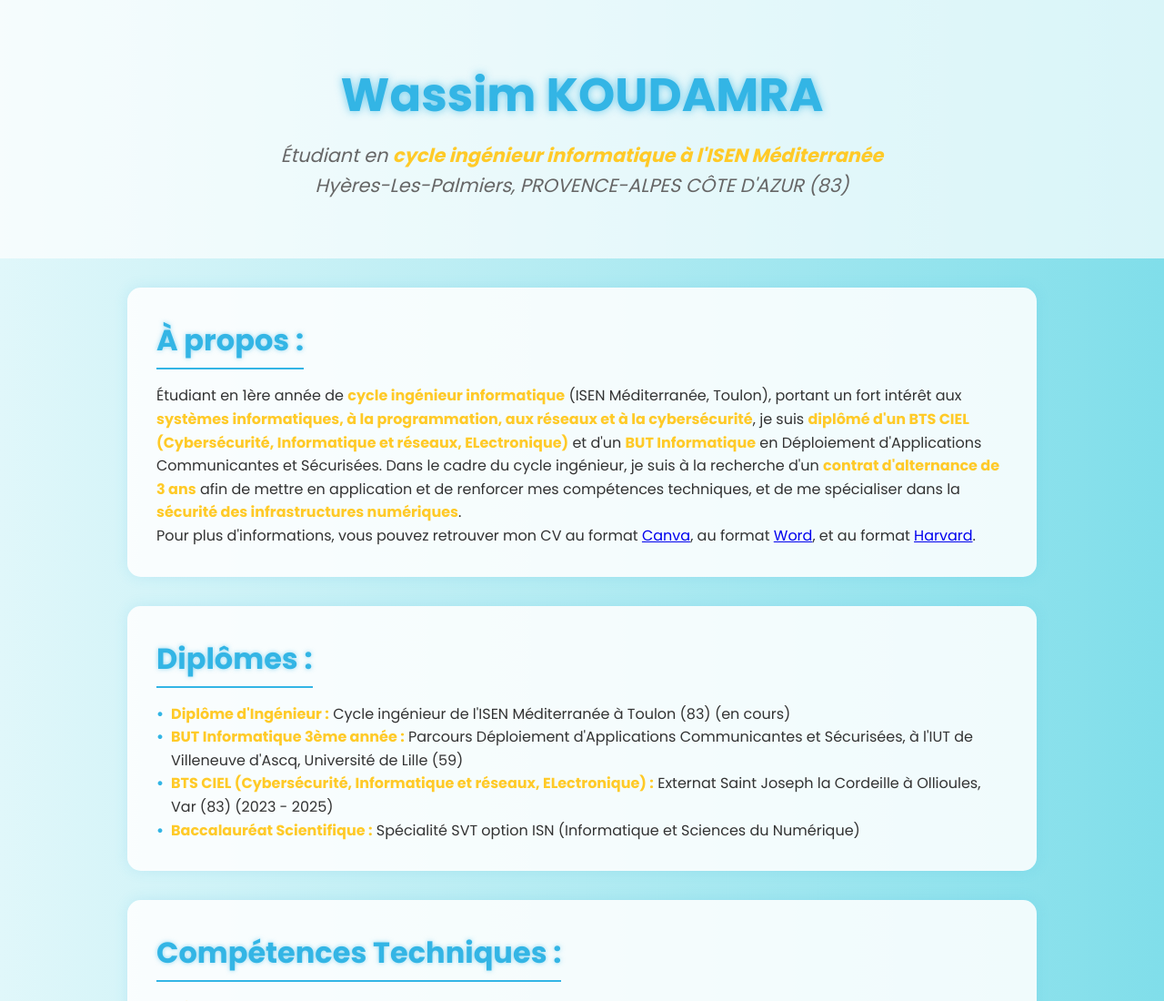
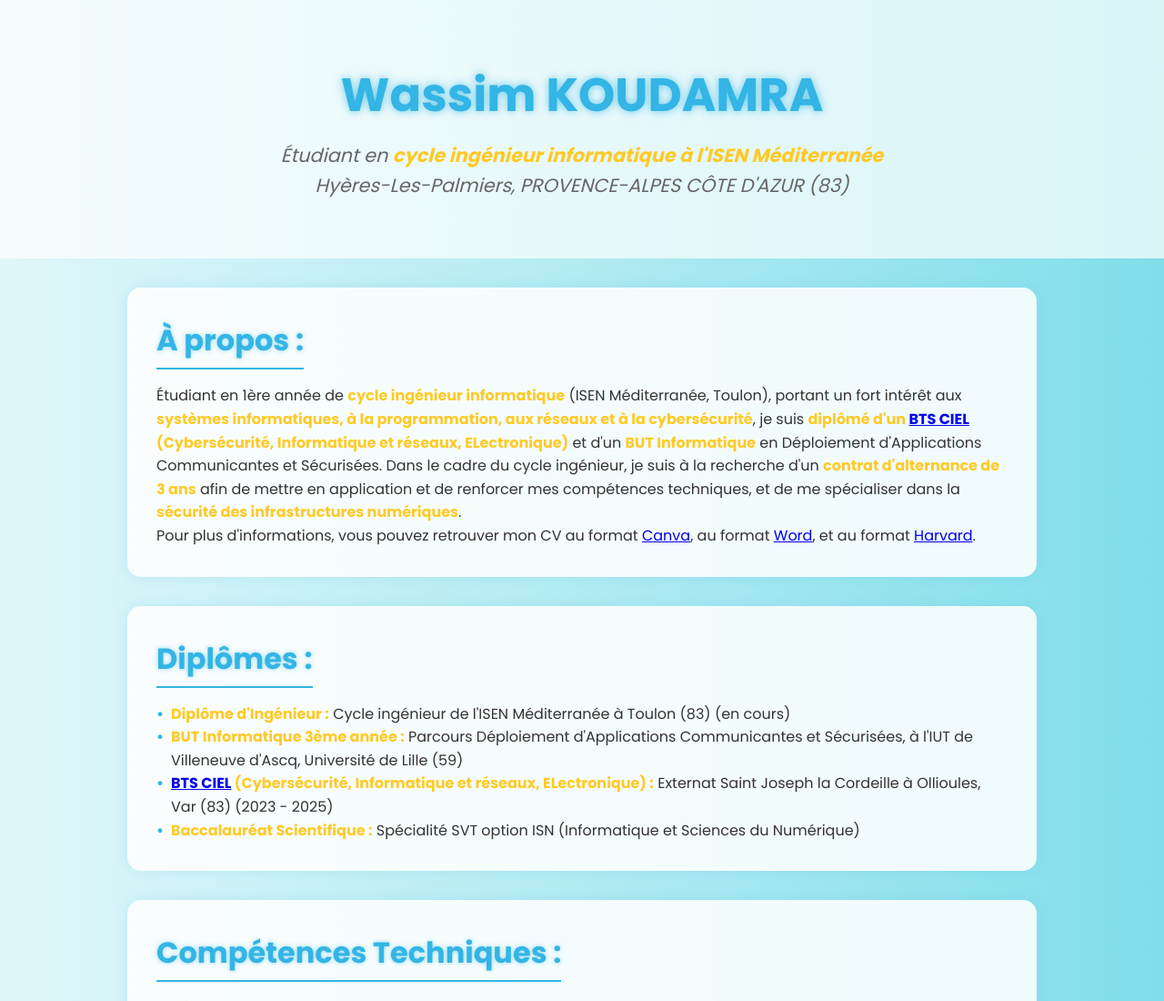
Before and after one commit to Sparrow0245/portfolio, a plain HTML site: page index.html in a window 1280 px wide. Shown: the top 1100 px of the page at 91% size. Drawn offline with nearby package versions, Linux system fonts and the light colour scheme.

Commit message:
Ajout des liens vers le diplôme de BTS CIEL

```diff
--- a/index.html
+++ b/index.html
@@ -119,7 +119,7 @@
 
   <section>
     <h2>À propos :</h2>
-    <p>Étudiant en 1ère année de <strong style="color:#ffca28">cycle ingénieur informatique</strong> (ISEN Méditerranée, Toulon), portant un fort intérêt aux <strong style="color:#ffca28">systèmes informatiques, à la programmation, aux réseaux et à la cybersécurité</strong>, je suis <strong style="color:#ffca28">diplômé d'un BTS CIEL (Cybersécurité, Informatique et réseaux, ELectronique)</strong> et d'un <strong style="color:#ffca28">BUT Informatique</strong> en Déploiement d'Applications Communicantes et Sécurisées. Dans le cadre du cycle ingénieur, je suis à la recherche d'un <strong style="color:#ffca28">contrat d'alternance de 3 ans</strong> afin de mettre en application et de renforcer mes compétences techniques, et de me spécialiser dans la <strong style="color:#ffca28">sécurité des infrastructures numériques</strong>.</p><p>Pour plus d'informations, vous pouvez retrouver mon CV au format <a href="/cv_canva">Canva</a>, au format <a href="/cv_word">Word</a>, et au format <a href="/cv_format_Harvard">Harvard</a>.</p>
+    <p>Étudiant en 1ère année de <strong style="color:#ffca28">cycle ingénieur informatique</strong> (ISEN Méditerranée, Toulon), portant un fort intérêt aux <strong style="color:#ffca28">systèmes informatiques, à la programmation, aux réseaux et à la cybersécurité</strong>, je suis <strong style="color:#ffca28">diplômé d'un <a href="/diplome_BTS_CIEL">BTS CIEL</a> (Cybersécurité, Informatique et réseaux, ELectronique)</strong> et d'un <strong style="color:#ffca28">BUT Informatique</strong> en Déploiement d'Applications Communicantes et Sécurisées. Dans le cadre du cycle ingénieur, je suis à la recherche d'un <strong style="color:#ffca28">contrat d'alternance de 3 ans</strong> afin de mettre en application et de renforcer mes compétences techniques, et de me spécialiser dans la <strong style="color:#ffca28">sécurité des infrastructures numériques</strong>.</p><p>Pour plus d'informations, vous pouvez retrouver mon CV au format <a href="/cv_canva">Canva</a>, au format <a href="/cv_word">Word</a>, et au format <a href="/cv_format_Harvard">Harvard</a>.</p>
   </section>
 
   <section>
@@ -127,7 +127,7 @@
     <ul>
       <li><strong>Diplôme d'Ingénieur :</strong> Cycle ingénieur de l'ISEN Méditerranée à Toulon (83) (en cours)</li>
       <li><strong>BUT Informatique 3ème année :</strong> Parcours Déploiement d'Applications Communicantes et Sécurisées, à l'IUT de Villeneuve d'Ascq, Université de Lille (59)</li>
-      <li><strong>BTS CIEL (Cybersécurité, Informatique et réseaux, ELectronique) :</strong> Externat Saint Joseph la Cordeille à Ollioules, Var (83) (2023 - 2025)</li>
+      <li><strong><a href="/diplome_BTS_CIEL">BTS CIEL</a> (Cybersécurité, Informatique et réseaux, ELectronique) :</strong> Externat Saint Joseph la Cordeille à Ollioules, Var (83) (2023 - 2025)</li>
       <li><strong>Baccalauréat Scientifique :</strong> Spécialité SVT option ISN (Informatique et Sciences du Numérique) </li>
     </ul>
   </section>
```
